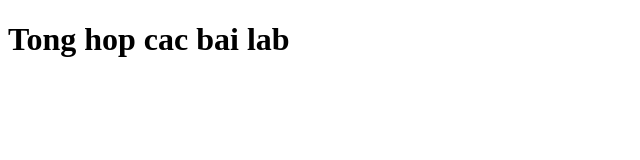
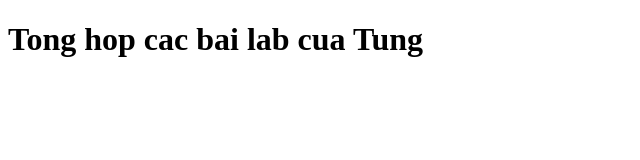
Before and after one commit to Tung09021997/tungvu.github.io, a plain HTML site: page index.html in a window 1280 px wide. Shown: the whole page, without its empty margins (0-640 px from the left). Drawn offline with Linux system fonts and the light colour scheme.

Commit message:
Initial Commit

```diff
--- a/index.html
+++ b/index.html
@@ -1,10 +1,10 @@
 <!DOCTYPE html>
-<html>
+<html lang="en">
     <head>
         <meta charset="UTF-8">
         <title>THIET KE WEB</title>
     </head>
     <body>
-        <h1>Tong hop cac bai lab</h1>
+        <h1>Tong hop cac bai lab cua Tung</h1>
     </body>
 </html>
```
